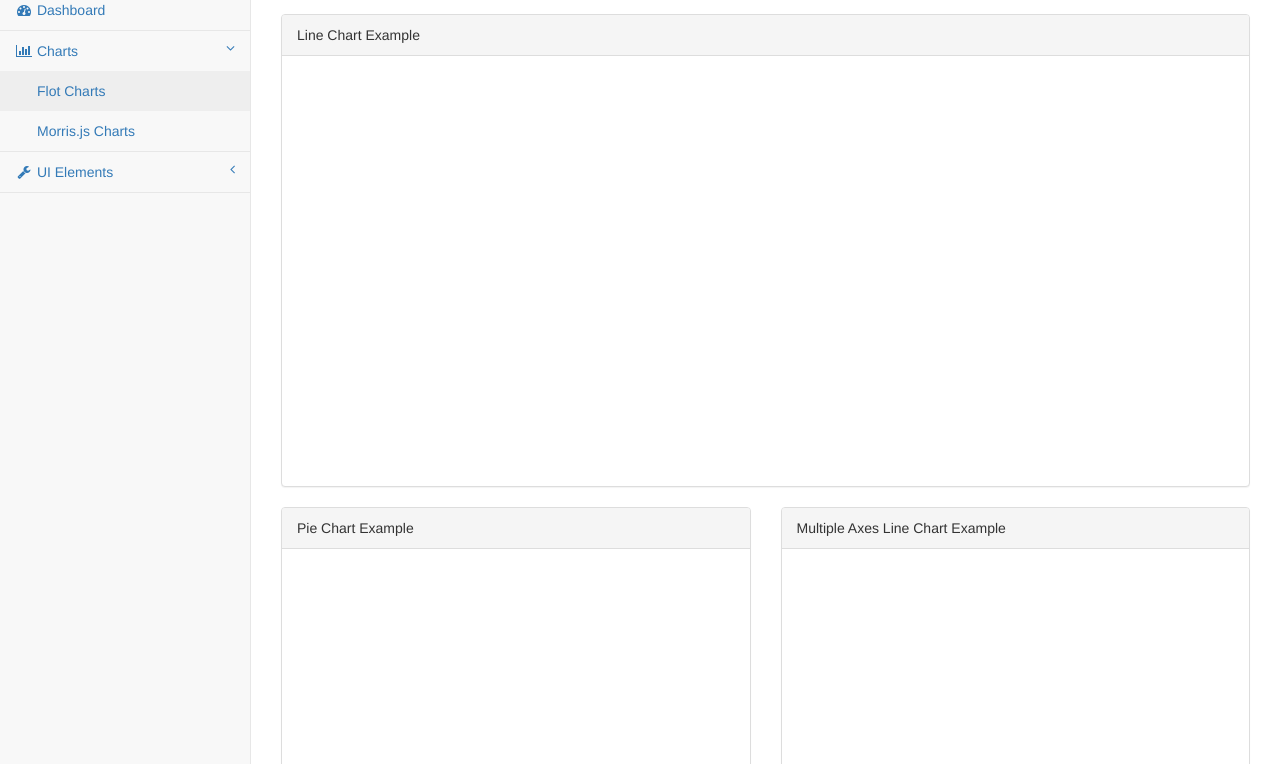
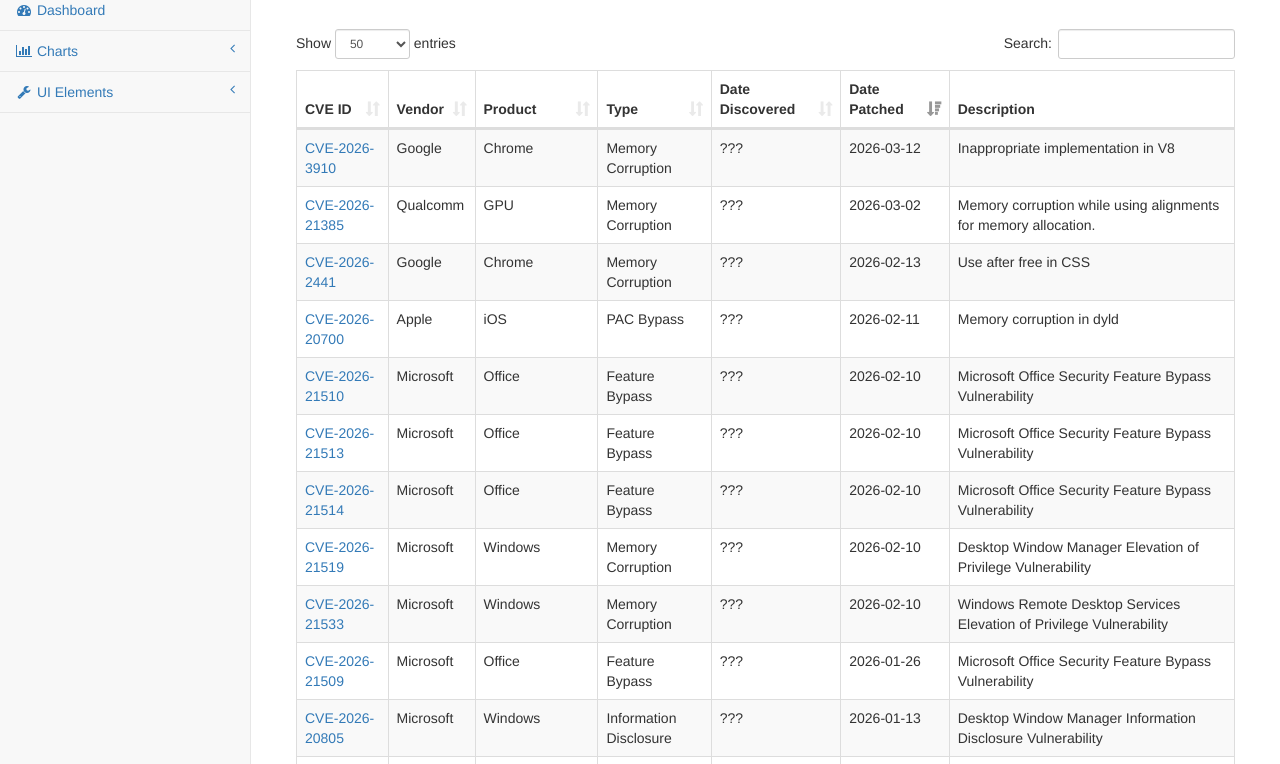
Before and after one commit to hiddencache/cvedashboard, a plain HTML site: page data.html in a window 1280 px wide. Shown: the part 126-890 px from the top of the page. Drawn offline with Linux system fonts and the light colour scheme.

Commit message:
updated pages

```diff
--- a/flot.html
+++ b/data.html
@@ -8,7 +8,7 @@
         <meta name="description" content="">
         <meta name="author" content="">
 
-        <title>Startmin - Bootstrap Admin Theme</title>
+        <title>BenjiBlue | Dashboard</title>
 
         <!-- Bootstrap Core CSS -->
         <link href="css/bootstrap.min.css" rel="stylesheet">
@@ -16,14 +16,11 @@
         <!-- MetisMenu CSS -->
         <link href="css/metisMenu.min.css" rel="stylesheet">
 
-        <!-- Timeline CSS -->
-        <link href="css/timeline.css" rel="stylesheet">
-
         <!-- Custom CSS -->
         <link href="css/startmin.css" rel="stylesheet">
 
-        <!-- Morris Charts CSS -->
-        <link href="css/morris.css" rel="stylesheet">
+        <!-- DataTables CSS -->
+        <link href="css/dataTables/dataTables.bootstrap.css" rel="stylesheet">
 
         <!-- Custom Fonts -->
         <link href="css/font-awesome.min.css" rel="stylesheet" type="text/css">
@@ -134,115 +131,37 @@
                         </li>
                     </ul>
                 </div>
-                <!-- /.sidebar-collapse -->
             </aside>
             <!-- /.sidebar -->
 
+            <!-- Page Content -->
             <div id="page-wrapper">
                 <div class="container-fluid">
                     <div class="row">
                         <div class="col-lg-12">
-                            <h1 class="page-header">Flot</h1>
-                        </div>
-                        <!-- /.col-lg-12 -->
-                    </div>
-                    <!-- /.row -->
-                    <div class="row">
-                        <div class="col-lg-12">
-                            <div class="panel panel-default">
-                                <div class="panel-heading">
-                                    Line Chart Example
-                                </div>
-                                <!-- /.panel-heading -->
+                            <h1 class="page-header">Total 0 Day Exploits</h1>
+                                                            <!-- /.panel-heading -->
                                 <div class="panel-body">
-                                    <div class="flot-chart">
-                                        <div class="flot-chart-content" id="flot-line-chart"></div>
+                                    <div class="table-responsive">
+                                        <table class="table table-striped table-bordered table-hover" id="cve-full-table" width="100%">
+                                            <thead>
+                                                <tr>
+                                                    <th>CVE ID</th>
+                                                    <th>Vendor</th>
+                                                    <th>Product</th>
+                                                    <th>Type</th>
+                                                    <th>Date Discovered</th>
+                                                    <th>Date Patched</th>
+                                                    <th>Description</th>
+                                                </tr>
+                                            </thead>
+                                            <tbody></tbody>
+                                        </table>
                                     </div>
                                 </div>
                                 <!-- /.panel-body -->
-                            </div>
-                            <!-- /.panel -->
                         </div>
                         <!-- /.col-lg-12 -->
-                        <div class="col-lg-6">
-                            <div class="panel panel-default">
-                                <div class="panel-heading">
-                                    Pie Chart Example
-                                </div>
-                                <!-- /.panel-heading -->
-                                <div class="panel-body">
-                                    <div class="flot-chart">
-                                        <div class="flot-chart-content" id="flot-pie-chart"></div>
-                                    </div>
-                                </div>
-                                <!-- /.panel-body -->
-                            </div>
-                            <!-- /.panel -->
-                        </div>
-                        <!-- /.col-lg-6 -->
-                        <div class="col-lg-6">
-                            <div class="panel panel-default">
-                                <div class="panel-heading">
-                                    Multiple Axes Line Chart Example
-                                </div>
-                                <!-- /.panel-heading -->
-                                <div class="panel-body">
-                                    <div class="flot-chart">
-                                        <div class="flot-chart-content" id="flot-line-chart-multi"></div>
-                                    </div>
-                                </div>
-                                <!-- /.panel-body -->
-                            </div>
-                            <!-- /.panel -->
-                        </div>
-                        <!-- /.col-lg-6 -->
-                        <div class="col-lg-6">
-                            <div class="panel panel-default">
-                                <div class="panel-heading">
-                                    Moving Line Chart Example
-                                </div>
-                                <!-- /.panel-heading -->
-                                <div class="panel-body">
-                                    <div class="flot-chart">
-                                        <div class="flot-chart-content" id="flot-line-chart-moving"></div>
-                                    </div>
-                                </div>
-                                <!-- /.panel-body -->
-                            </div>
-                            <!-- /.panel -->
-                        </div>
-                        <!-- /.col-lg-6 -->
-                        <div class="col-lg-6">
-                            <div class="panel panel-default">
-                                <div class="panel-heading">
-                                    Bar Chart Example
-                                </div>
-                                <!-- /.panel-heading -->
-                                <div class="panel-body">
-                                    <div class="flot-chart">
-                                        <div class="flot-chart-content" id="flot-bar-chart"></div>
-                                    </div>
-                                </div>
-                                <!-- /.panel-body -->
-                            </div>
-                            <!-- /.panel -->
-                        </div>
-                        <!-- /.col-lg-6 -->
-                        <div class="col-lg-12">
-                            <div class="panel panel-default">
-                                <div class="panel-heading">
-                                    Flot Charts Usage
-                                </div>
-                                <!-- /.panel-heading -->
-                                <div class="panel-body">
-                                    <p>Flot is a pure JavaScript plotting library for jQuery, with a focus on simple usage, attractive looks, and interactive features. In SB Admin, we are using the most recent version of Flot along with a few plugins to enhance the user experience. The Flot plugins being used are the tooltip plugin for hoverable tooltips, and the resize plugin for fully responsive charts. The documentation for Flot Charts is available on their website, <a target="_blank" href="http://www.flotcharts.org/">http://www.flotcharts.org/</a>.</p>
-                                    <a target="_blank" class="btn btn-default btn-lg btn-block" href="http://www.flotcharts.org/">View Flot Charts Documentation</a>
-                                </div>
-                                <!-- /.panel-body -->
-                            </div>
-                            <!-- /.panel -->
-                        </div>
-                        <!-- /.col-lg-6 -->
                     </div>
                     <!-- /.row -->
                 </div>
@@ -262,6 +181,13 @@
         <!-- Metis Menu Plugin JavaScript -->
         <script src="js/metisMenu.min.js"></script>
 
+        <!-- DataTables JavaScript -->
+        <script src="js/dataTables/jquery.dataTables.min.js"></script>
+        <script src="js/dataTables/dataTables.bootstrap.min.js"></script>
+
+        <!-- CVE Table Data -->
+        <script src="js/data-table.js"></script>
+
         <!-- Custom Theme JavaScript -->
         <script src="js/startmin.js"></script>
 
--- a/js/cve-data.js
+++ b/js/cve-data.js
@@ -110,7 +110,8 @@
             /* ---- stat panels ---- */
             $('#cve-stat-total').text(total.toLocaleString());
             $('#cve-stat-patched').text(patched.toLocaleString());
-            $('#cve-stat-unpatched').text((total - patched).toLocaleString());
+            var uniqueProducts = new Set(data.map(function (r) { return r['Product']; })).size;
+            $('#cve-stat-products').text(uniqueProducts.toLocaleString());
             var yearCount = Object.keys(years).length;
             $('#cve-stat-years').text(yearCount.toLocaleString());
 
--- /dev/null
+++ b/js/data-table.js
@@ -0,0 +1,71 @@
+$(function () {
+
+    function parseLine(line) {
+        var result = [], cur = '', inQ = false;
+        for (var i = 0; i < line.length; i++) {
+            var c = line[i];
+            if (c === '"') {
+                if (inQ && line[i + 1] === '"') { cur += '"'; i++; }
+                else inQ = !inQ;
+            } else if (c === ',' && !inQ) {
+                result.push(cur); cur = '';
+            } else {
+                cur += c;
+            }
+        }
+        result.push(cur);
+        return result;
+    }
+
+    function parseCSV(text) {
+        var lines = text.replace(/\r\n/g, '\n').replace(/\r/g, '\n').split('\n');
+        var headers = parseLine(lines[0]).map(function (h) { return h.replace(/^\uFEFF/, '').trim(); });
+        var rows = [];
+        for (var i = 1; i < lines.length; i++) {
+            var line = lines[i].trim();
+            if (!line) continue;
+            var vals = parseLine(line);
+            var row = {};
+            headers.forEach(function (h, idx) { row[h] = (vals[idx] || '').trim(); });
+            if (/^CVE-\d{4}-\d+/.test(row['CVE'])) rows.push(row);
+        }
+        return rows;
+    }
+
+    $.ajax({
+        url: 'data/cve_data.csv',
+        dataType: 'text',
+        success: function (csvText) {
+            var data = parseCSV(csvText);
+            $('#cve-full-table').DataTable({
+                data: data.map(function (row) {
+                    return [
+                        '<a href="' + (row['Advisory'] || '#') + '" target="_blank">' + row['CVE'] + '</a>',
+                        row['Vendor']          || '',
+                        row['Product']         || '',
+                        row['Type']            || '',
+                        row['Date Discovered'] || '???',
+                        row['Date Patched']    || '???',
+                        row['Description']     || ''
+                    ];
+                }),
+                columns: [
+                    { title: 'CVE ID' },
+                    { title: 'Vendor' },
+                    { title: 'Product' },
+                    { title: 'Type' },
+                    { title: 'Date Discovered' },
+                    { title: 'Date Patched' },
+                    { title: 'Description' }
+                ],
+                pageLength: 50,
+                order: [[5, 'desc']],
+                columnDefs: [{ orderable: false, targets: [6] }]
+            });
+        },
+        error: function () {
+            console.warn('[data-table.js] Could not load data/cve_data.csv.');
+        }
+    });
+
+});
```
Also changed, not shown: index.html (+4 -15 lines).
